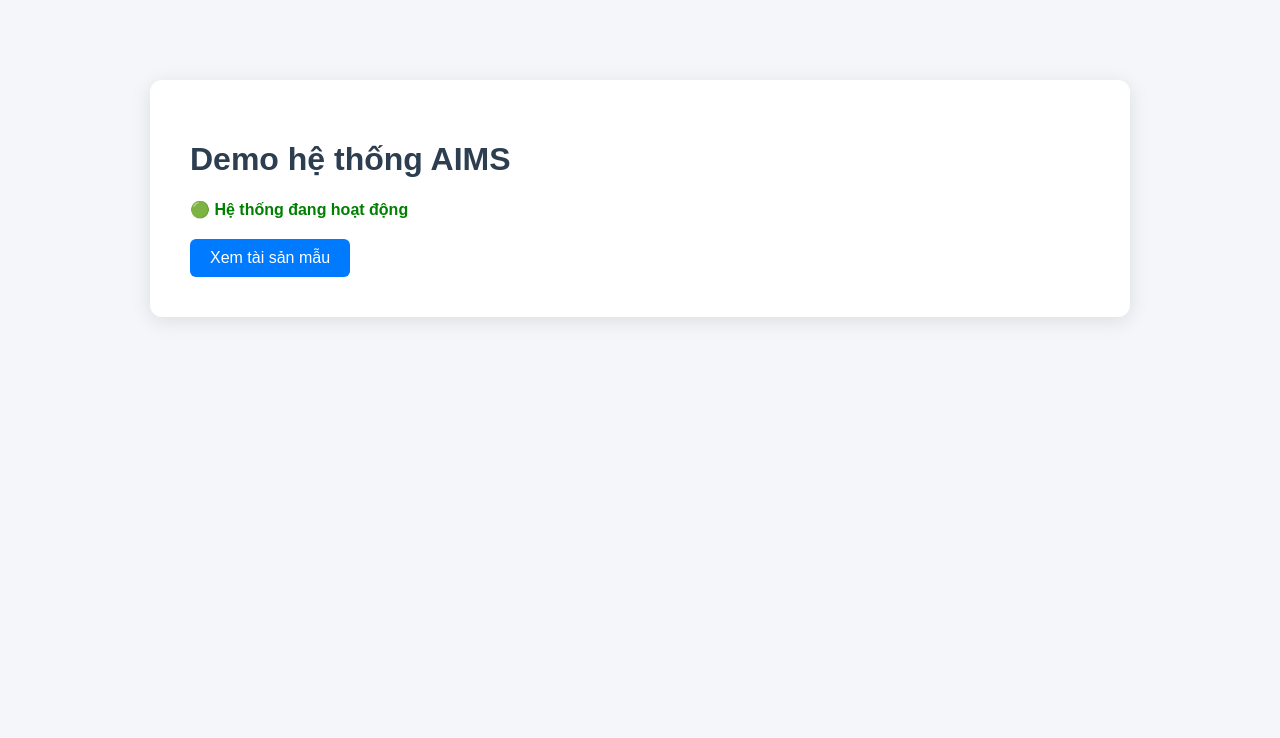
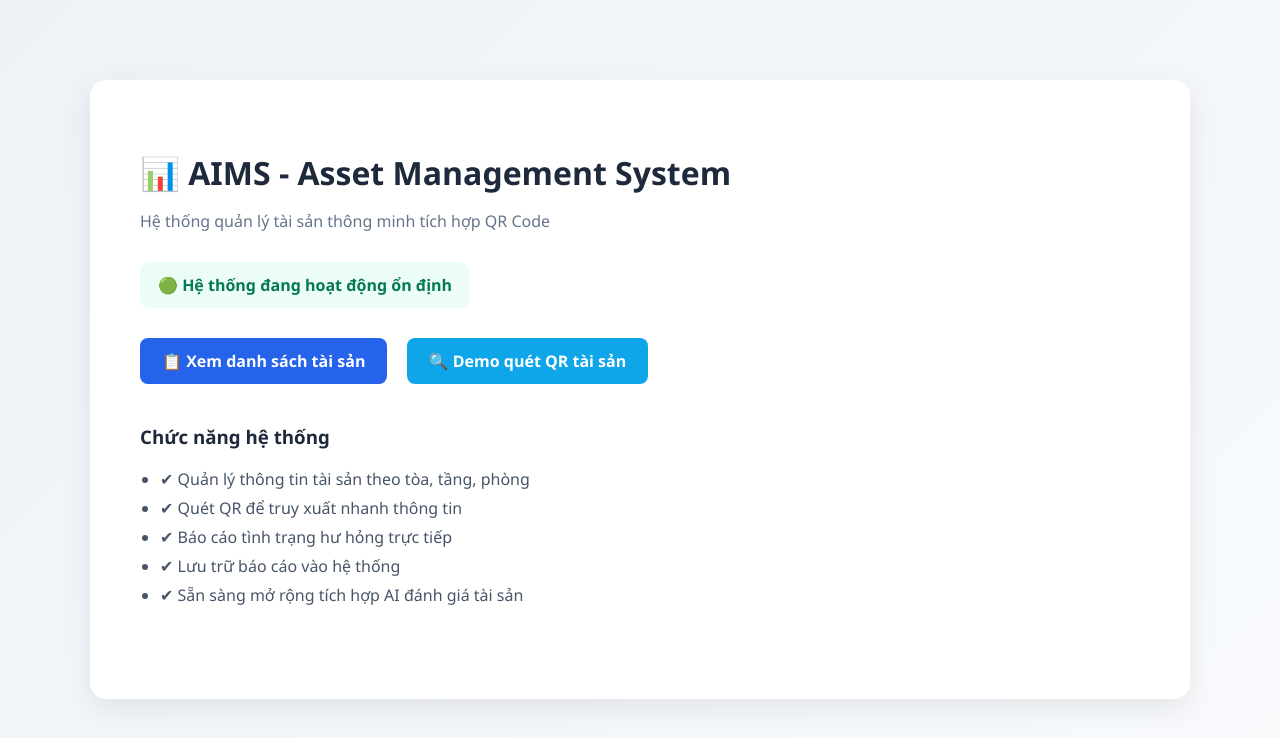
Before and after one commit to hoangan-mi/aims-demo, a Flask app: page / in a window 1280 px wide. Shown: the top 738 px of the page. Run offline with Flask 3, Linux system fonts and the light colour scheme.

Commit message:
Update index.html

```diff
--- a/templates/index.html
+++ b/templates/index.html
@@ -1,53 +1,130 @@
 <!DOCTYPE html>
-<html>
+<html lang="vi">
 <head>
-    <title>AIMS System</title>
+    <meta charset="UTF-8">
+    <title>AIMS - Asset Management System</title>
+
     <style>
         body {
-            font-family: Arial, sans-serif;
-            background-color: #f4f6f9;
+            font-family: "Segoe UI", Arial, sans-serif;
+            background: linear-gradient(135deg, #eef2f7, #f8fafc);
             margin: 0;
             padding: 0;
         }
 
         .container {
-            max-width: 900px;
+            max-width: 1000px;
             margin: 80px auto;
             background: white;
-            padding: 40px;
-            border-radius: 12px;
-            box-shadow: 0 4px 20px rgba(0,0,0,0.1);
+            padding: 50px;
+            border-radius: 16px;
+            box-shadow: 0 10px 30px rgba(0,0,0,0.08);
         }
 
         h1 {
-            color: #2c3e50;
+            color: #1e293b;
+            margin-bottom: 10px;
+        }
+
+        .subtitle {
+            color: #64748b;
+            margin-bottom: 30px;
         }
 
         .status {
-            color: green;
-            font-weight: bold;
-            margin-bottom: 20px;
+            background: #ecfdf5;
+            color: #047857;
+            padding: 12px 18px;
+            border-radius: 10px;
+            font-weight: 600;
+            display: inline-block;
+            margin-bottom: 30px;
+        }
+
+        .btn-group {
+            margin-bottom: 40px;
         }
 
         .btn {
             display: inline-block;
-            padding: 10px 20px;
-            background: #007bff;
+            padding: 12px 22px;
+            margin-right: 15px;
+            background: #2563eb;
             color: white;
             text-decoration: none;
-            border-radius: 6px;
+            border-radius: 8px;
+            font-weight: 600;
+            transition: 0.2s;
         }
 
         .btn:hover {
-            background: #0056b3;
+            background: #1d4ed8;
+        }
+
+        .btn.secondary {
+            background: #0ea5e9;
+        }
+
+        .btn.secondary:hover {
+            background: #0284c7;
+        }
+
+        .features {
+            margin-top: 30px;
+        }
+
+        .features h3 {
+            margin-bottom: 15px;
+            color: #1e293b;
+        }
+
+        .features ul {
+            padding-left: 20px;
+            color: #475569;
+            line-height: 1.8;
+        }
+
+        .footer {
+            margin-top: 40px;
+            font-size: 14px;
+            color: #94a3b8;
         }
     </style>
 </head>
+
 <body>
-    <div class="container">
-        <h1>Demo hệ thống AIMS</h1>
-        <p class="status">🟢 Hệ thống đang hoạt động</p>
-        <a href="/asset/A2-01-0101-TB-01" class="btn">Xem tài sản mẫu</a>
+
+<div class="container">
+
+    <h1>📊 AIMS - Asset Management System</h1>
+    <p class="subtitle">Hệ thống quản lý tài sản thông minh tích hợp QR Code</p>
+
+    <div class="status">
+        🟢 Hệ thống đang hoạt động ổn định
     </div>
+
+    <div class="btn-group">
+        <a href="/assets" class="btn">📋 Xem danh sách tài sản</a>
+        <a href="/asset/A2-01-0101-TB-01" class="btn secondary">
+            🔍 Demo quét QR tài sản
+        </a>
+    </div>
+
+    <div class="features">
+        <h3>Chức năng hệ thống</h3>
+        <ul>
+            <li>✔ Quản lý thông tin tài sản theo tòa, tầng, phòng</li>
+            <li>✔ Quét QR để truy xuất nhanh thông tin</li>
+            <li>✔ Báo cáo tình trạng hư hỏng trực tiếp</li>
+            <li>✔ Lưu trữ báo cáo vào hệ thống</li>
+            <li>✔ Sẵn sàng mở rộng tích hợp AI đánh giá tài sản</li>
+        </ul>
+    </div>
+
+    <div class="footer">
+    </div>
+
+</div>
+
 </body>
 </html>
```
